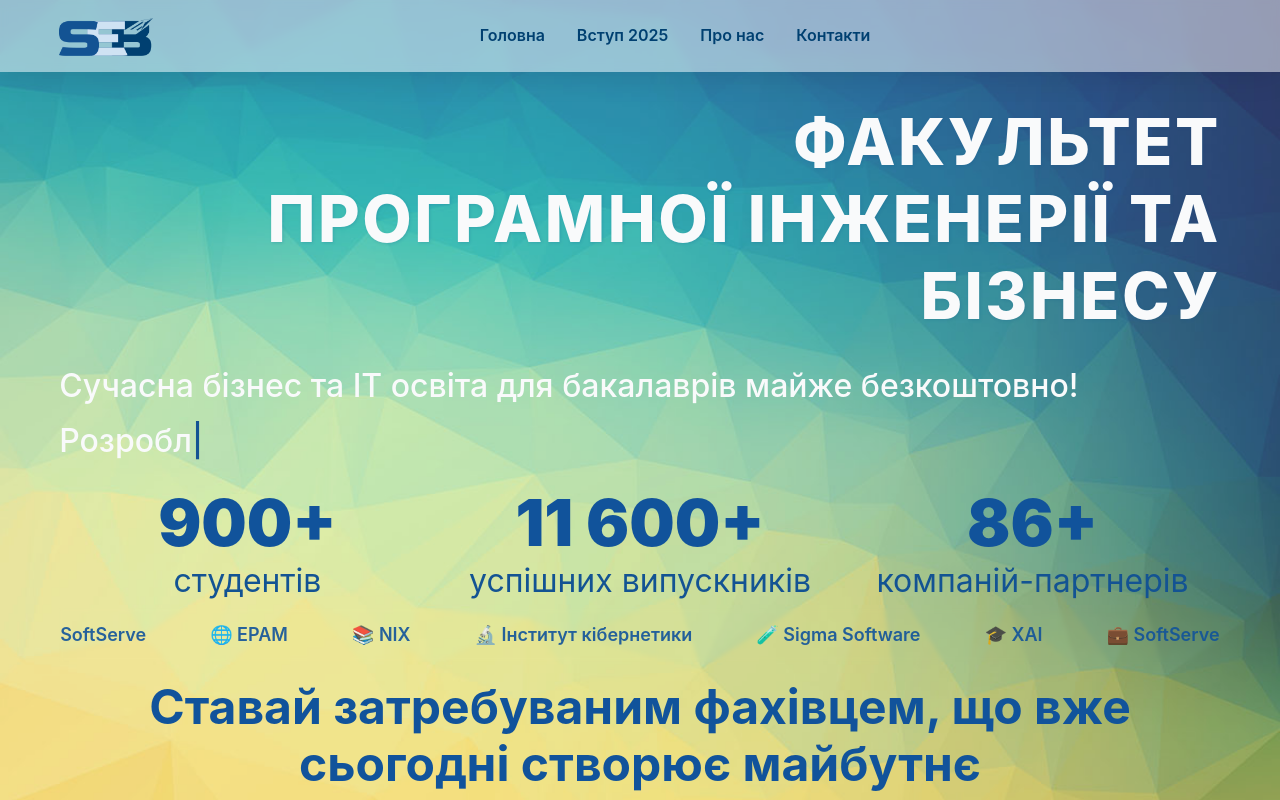
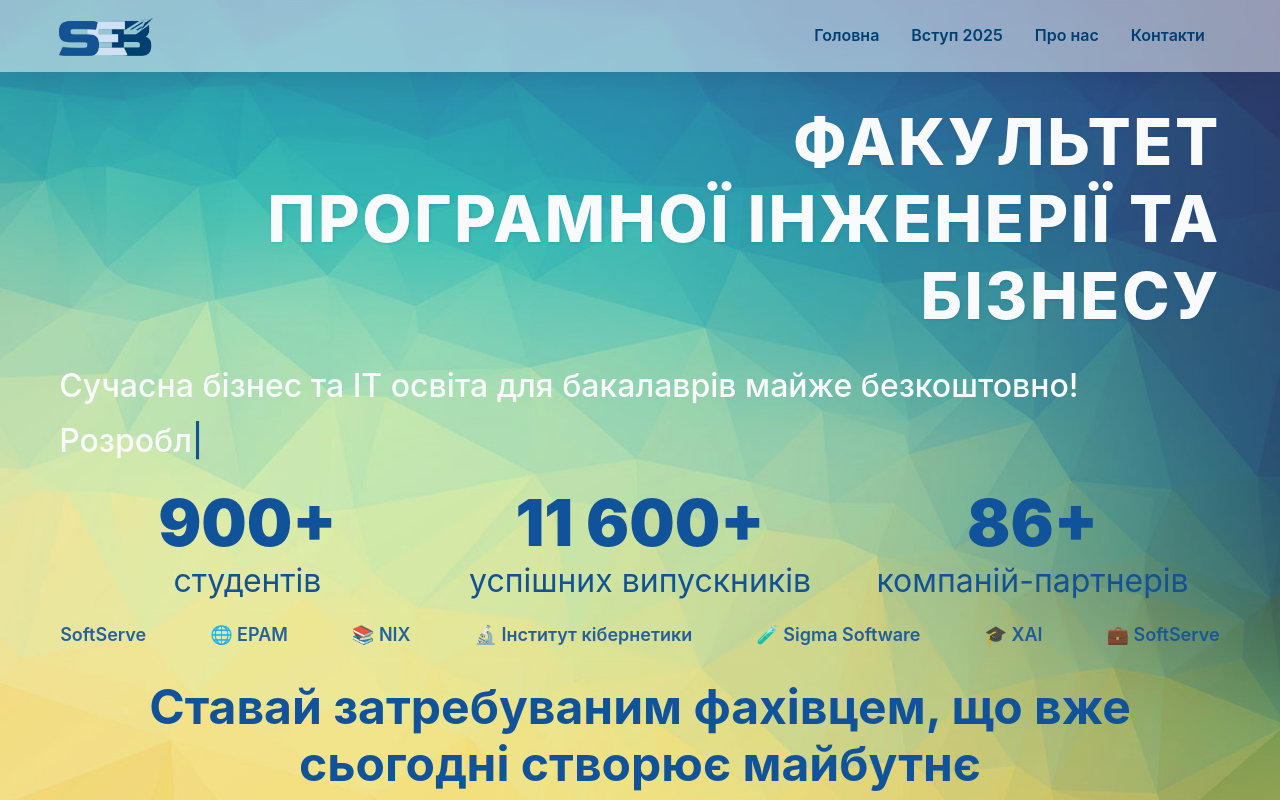
Before and after one commit to IgnatevD/seb, a React (Vite) app: page / in a window 1280 px wide. Built offline with nearby package versions, Linux system fonts and the light colour scheme.

Commit message:
fixed icon menu styles

```diff
--- a/src/components/Header/Header.module.css
+++ b/src/components/Header/Header.module.css
@@ -1,5 +1,5 @@
 .wrapper {
-    position: sticky;
+    position: relative;
     top: 0;
     z-index: 10;
     background-color: rgba(255, 255, 255, 0.5);
@@ -56,7 +56,7 @@
     transform: translateX(100%);
     transition: transform 0.4s cubic-bezier(0.4, 0, 0.2, 1);
 
-    z-index: 110; /* выше хедера */
+    z-index: 110;
 }
 
 /* Открытое меню */
@@ -90,8 +90,9 @@
     border: none;
     font-size: 2.5rem;
     cursor: pointer;
-    color: #000; /* черный цвет */
-    z-index: 210; /* всегда сверху меню */
+    display: flex !important;
+    color: var(--color-primary); /* черный цвет */
+    z-index: 2100; /* всегда сверху меню */
     transition: color 0.3s ease;
     user-select: none;
 }
@@ -105,13 +106,14 @@
     position: relative;
     border: none;
     cursor: pointer;
-    display: flex !important;
+    display: flex;
     flex-direction: column;
+    color: var(--color-primary);
     gap: 5px;
     width: 25px;
     height: 20px;
     padding: 0;
-    z-index: 1100; /* чуть выше меню */
+    z-index: 2100;
 }
 
 .line {
@@ -136,7 +138,7 @@
 /* На больших экранах показываем обычное меню */
 @media (min-width: 768px) {
     .burger {
-        /*display: none;*/
+        display: none;
     }
 
     .nav {
```
Also changed, not shown: 1 other file (tests, documents, lock files or other folders).
